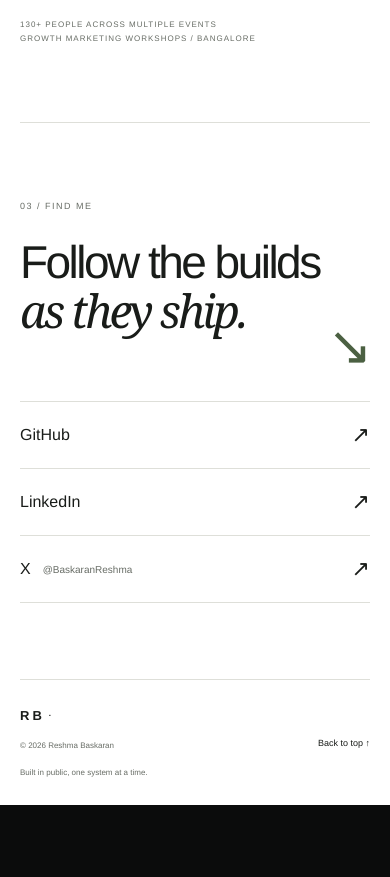
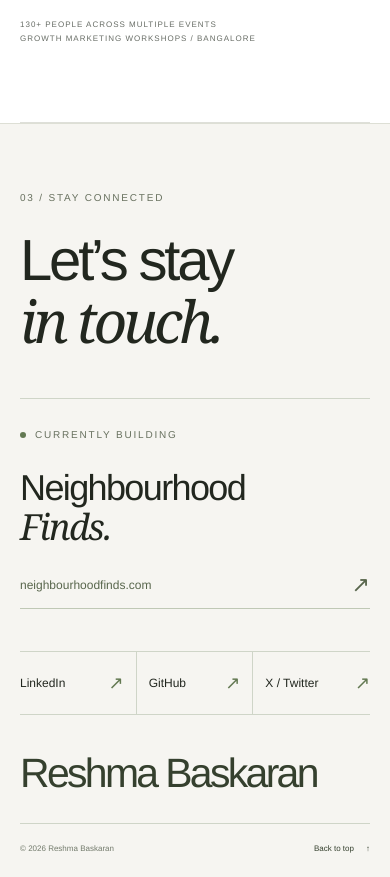
Before and after one commit to reshma-baskaran/reshma.baskaran, a Next.js app: page / in a window 390 px wide. Shown: the part 4340-5217 px from the top of the page. Before the commit the page ends 5145 px from the top, so only its background shows below. Built offline with nearby package versions, Linux system fonts and the light colour scheme.

Commit message:
Redesign footer with editorial typography and Neighbourhood Finds feature

```diff
--- a/app/globals.css
+++ b/app/globals.css
@@ -1757,3 +1757,45 @@ footer p,.back-top {
     font-size: 10px;
   }
 }
+
+/* An editorial closing page with a project feature and quiet social navigation. */
+.portfolio-footer{display:block;background:#f6f5f1;color:#22271f;padding:100px 0 28px;min-height:0;border-top:1px solid #dddfd5}
+.footer-top{display:grid;grid-template-columns:1.2fr 1fr;gap:100px;padding-bottom:70px}
+.portfolio-footer .eyebrow{font-size:10px;letter-spacing:1.8px;color:#68715f;display:flex;align-items:center;gap:9px}
+.footer-intro h2{font-size:clamp(48px,6.3vw,90px);line-height:1.04;margin-top:32px;letter-spacing:-.055em}
+.footer-building{align-self:end;border-left:1px solid #d2d7ca;padding-left:50px;padding-bottom:4px}
+.building-dot{width:6px;height:6px;background:#637952;border-radius:50%;display:inline-block}
+.building-project{display:block;margin-top:26px}
+.building-name{display:block;font-size:clamp(28px,3.1vw,46px);line-height:1.08;letter-spacing:-.045em}
+.building-name em{font-family:var(--serif);font-weight:400}
+.building-url{display:flex;justify-content:space-between;align-items:center;gap:24px;font-size:12px;color:#58664c;margin-top:24px;padding-bottom:10px;border-bottom:1px solid #bfc8b5;max-width:330px}
+.building-url .arrow{font-size:22px;transition:transform .2s}
+.building-project:hover .arrow{transform:translate(3px,-3px)}
+.footer-socials{display:grid;grid-template-columns:repeat(3,1fr);border-top:1px solid #cfd5c8;border-bottom:1px solid #cfd5c8}
+.footer-socials a{display:flex;justify-content:space-between;align-items:center;gap:30px;padding:24px 28px;border-right:1px solid #cfd5c8;font-size:14px;transition:background .2s}
+.footer-socials a:first-child{padding-left:0}
+.footer-socials a:last-child{border-right:0;padding-right:0}
+.footer-socials a>span:first-child{display:flex;align-items:center;gap:26px}
+.footer-socials small{font-family:monospace;font-size:9px;color:#7b8570}
+.footer-socials .arrow{font-size:23px;color:#637952}
+.footer-socials a:hover{background:#eceedf}
+.portfolio-footer .footer-signature{font-size:clamp(36px,10.5vw,158px);line-height:1;letter-spacing:-.065em;font-weight:400;color:#35402e;margin:58px 0 44px;white-space:nowrap}
+.footer-bottom{display:flex;align-items:center;justify-content:space-between;gap:24px;border-top:1px solid #cfd5c8;padding-top:23px}
+.portfolio-footer .footer-bottom p,.footer-bottom a{font-size:10px;color:#737b6c}
+.footer-bottom a{display:flex;gap:24px;color:#35402e}
+@media(max-width:760px){
+ .portfolio-footer{padding:66px 0 24px}
+ .footer-top{grid-template-columns:1fr;gap:45px;padding-bottom:42px}
+ .footer-intro h2{font-size:58px;margin-top:24px}
+ .footer-building{border-left:0;border-top:1px solid #cfd5c8;padding:28px 0 0}
+ .building-name{font-size:36px}
+ .building-url{max-width:none}
+ .footer-socials a{padding:20px 12px;font-size:12px;gap:8px}
+ .footer-socials a>span:first-child{gap:10px}
+ .footer-socials small{display:none}
+ .footer-socials .arrow{font-size:18px}
+ .portfolio-footer .footer-signature{margin:38px 0 29px;font-size:10.5vw}
+ .footer-bottom{gap:12px;padding-top:20px}
+ .portfolio-footer .footer-bottom p,.footer-bottom a{font-size:8px}
+ .footer-bottom a{gap:12px}
+}
--- a/app/page.tsx
+++ b/app/page.tsx
@@ -40,8 +40,19 @@ export default function Home() {
       <ScrollScene id="scope" label="Operating range"><section className="scope-section section wrap" aria-labelledby="scope-title"><div className="section-heading"><div><p className="eyebrow section-label">02 / Operating range</p><h2 id="scope-title">From category<br /><em>creation to scale.</em></h2></div><p className="section-intro">5+ years across India, the US, Southeast Asia, and the Middle East. Experience inside unicorn-scale startups.</p></div><div className="scope-list">{stages.map(stage => <article key={stage.step} className="scope-row"><span className="scope-step">{stage.step}</span><h3>{stage.title}</h3><p>{stage.copy}</p></article>)}</div><div className="capabilities"><p className="eyebrow">Across the motion</p><ul>{capabilities.map(capability => <li key={capability}>{capability}</li>)}</ul></div></section></ScrollScene>
       <ScrollScene id="community" label="Community"><section className="proof-section community-section section wrap">
         <article className="community-story"><div className="community-heading"><div><p className="eyebrow">Workshops + events / Bangalore</p><h3>I run growth<br /><em>marketing workshops.</em></h3></div><div className="community-intro"><p>Through growth marketing workshops and events, I’ve brought together 130+ people in Bangalore.</p><a className="text-link" href="https://www.linkedin.com/posts/reshma-baskaran_what-a-day-when-sakshi-a-and-i-hosted-activity-7438838780746170369-cVf7" target="_blank" rel="noreferrer" data-ph-capture-attribute-portfolio-action="event_recap">That’s What She Sold recap <Arrow diagonal/></a></div></div><div className="community-gallery" aria-label="Growth marketing workshops and community events in Bangalore">{photos.map(([src, alt], i) => <figure key={src} className={`gallery-photo gallery-photo-${i + 1}`}><img src={`/events/${src}`} alt={alt} loading="lazy" width="1600" height="1200"/></figure>)}</div><div className="gallery-footer"><span>130+ people across multiple events</span><span>Growth marketing workshops / Bangalore</span></div></article></section></ScrollScene>
-      <ScrollScene id="contact" label="Find me"><section className="contact-section section wrap" aria-labelledby="contact-title"><p className="eyebrow section-label">03 / Find me</p><h2 id="contact-title">Follow the builds<br /><em>as they ship.</em><Arrow /></h2><div className="contact-links"><a href="https://github.com/reshma-baskaran" target="_blank" rel="noreferrer" data-ph-capture-attribute-portfolio-action="github_profile_contact">GitHub <Arrow diagonal/></a><a href="https://www.linkedin.com/in/reshma-baskaran" target="_blank" rel="noreferrer" data-ph-capture-attribute-portfolio-action="linkedin_profile_contact">LinkedIn <Arrow diagonal/></a><a href="https://x.com/BaskaranReshma" target="_blank" rel="noreferrer" data-ph-capture-attribute-portfolio-action="x_profile_contact">X <span className="contact-handle">@BaskaranReshma</span><Arrow diagonal/></a></div></section>
-    <div className="footer-background"><footer className="wrap"><a className="wordmark" href="#top" aria-label="Back to top">RB<span>.</span></a><p>© {new Date().getFullYear()} Reshma Baskaran</p><p>Built in public, one system at a time.</p><a href="#top" className="back-top">Back to top ↑</a></footer></div></ScrollScene></main>
+      <ScrollScene id="contact" label="Stay connected">
+        <footer className="portfolio-footer" aria-labelledby="footer-title">
+          <div className="wrap">
+            <div className="footer-top">
+              <div className="footer-intro"><p className="eyebrow">03 / Stay connected</p><h2 id="footer-title">Let’s stay<br /><em>in touch.</em></h2></div>
+              <div className="footer-building"><p className="eyebrow"><span className="building-dot"/> Currently building</p><a className="building-project" href="https://neighbourhoodfinds.com" target="_blank" rel="noreferrer" data-ph-capture-attribute-portfolio-action="neighbourhood_finds"><span className="building-name">Neighbourhood<br /><em>Finds.</em></span><span className="building-url">neighbourhoodfinds.com <Arrow diagonal/></span></a></div>
+            </div>
+            <nav className="footer-socials" aria-label="Social links"><a href="https://www.linkedin.com/in/reshma-baskaran" target="_blank" rel="noreferrer" data-ph-capture-attribute-portfolio-action="linkedin_profile_contact"><span><small>01</small>LinkedIn</span><Arrow diagonal/></a><a href="https://github.com/reshma-baskaran" target="_blank" rel="noreferrer" data-ph-capture-attribute-portfolio-action="github_profile_contact"><span><small>02</small>GitHub</span><Arrow diagonal/></a><a href="https://x.com/BaskaranReshma" target="_blank" rel="noreferrer" data-ph-capture-attribute-portfolio-action="x_profile_contact"><span><small>03</small>X / Twitter</span><Arrow diagonal/></a></nav>
+            <p className="footer-signature">Reshma Baskaran</p>
+            <div className="footer-bottom"><p>© {new Date().getFullYear()} Reshma Baskaran</p><a href="#top">Back to top <span aria-hidden="true">↑</span></a></div>
+          </div>
+        </footer>
+      </ScrollScene></main>
     </ScrollExperience>
   </>;
 }
```
